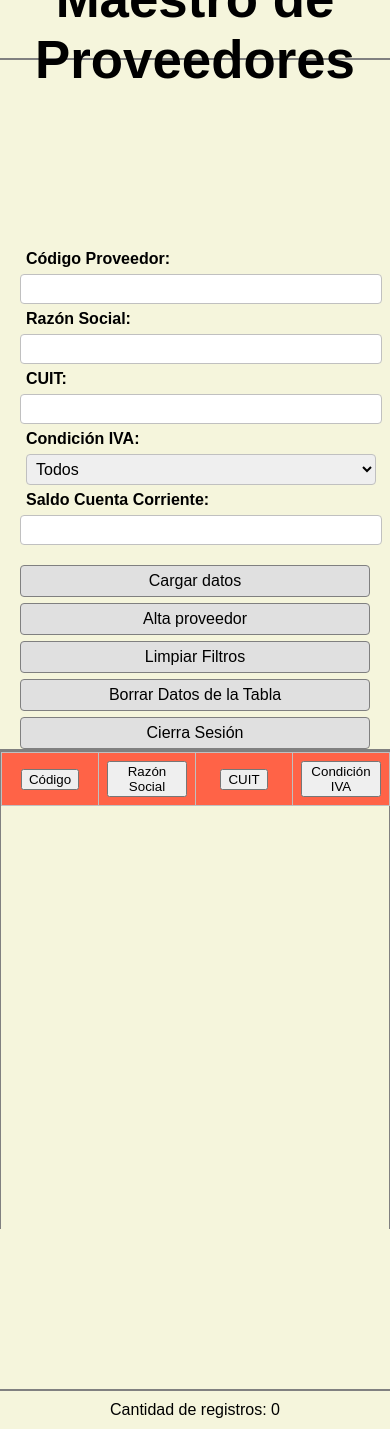
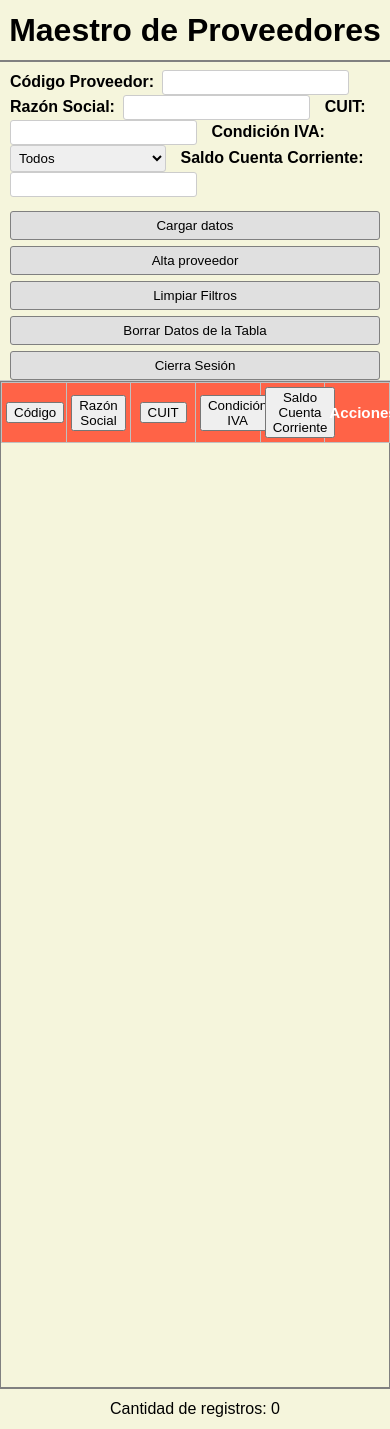
Before and after one commit to NicolasBranca/ProgramacionEnAmbienteDeRedes, a PHP site: page /Php/sesion/app_modulo1/index.php in a window 390 px wide. Run offline with PHP 8.4, Linux system fonts and the light colour scheme; a user stored in the database is signed in; data comes from the database, SQL or seed files in the repository; lists and menus that the app fills with data are empty.

Commit message:
reset css

```diff
--- a/Php/sesion/app_modulo1/index.php
+++ b/Php/sesion/app_modulo1/index.php
@@ -3,361 +3,176 @@
 ?>
 <!DOCTYPE html>
 <html lang="es">
-
 <head>
     <meta charset="UTF-8">
     <meta name="viewport" content="width=device-width, initial-scale=1.0">
     <title>Maestro de proveedores</title>
     <script src="https://code.jquery.com/jquery-3.6.0.min.js"></script>
     <style>
+/* Reset y estructura básica */
 body {
-    font-family: Arial, sans-serif;
-    background-color: #F5F5DC;
     margin: 0;
     padding: 0;
+    font-family: Arial, sans-serif;
+    background: #f5f5dc;
     height: 100vh;
     box-sizing: border-box;
     overflow: hidden;
 }
-
 header {
-    background-color: #F5F5DC;
-    color: black;
-    text-align: center;
-    padding: 0;
-    font-size: 24px;
-    font-weight: bold;
+    position: fixed;
+    top: 0; left: 0; right: 0;
+    height: 60px;
+    background: #f5f5dc;
     border-bottom: 2px solid #808080;
-    position: fixed;
-    top: 0;
-    left: 0;
-    width: 100%;
-    z-index: 10;
-    height: 60px;
-    box-sizing: border-box;
     display: flex;
     align-items: center;
     justify-content: center;
+    z-index: 10;
 }
-
 header h1 {
     margin: 0;
-    font-size: 2.2em;
+    font-size: 2em;
     font-weight: bold;
-    width: 100%;
-    text-align: center;
 }
-
-/* Filtros: todos en una línea y pegados al header */
+main {
+    position: relative;
+    padding-top: 60px;
+    padding-bottom: 40px;
+    height: 100vh;
+    box-sizing: border-box;
+    display: flex;
+    flex-direction: column;
+}
 .filtros-container {
-    margin-top: 60px;
-    padding: 10px 20px 0 20px;
-    background: #F5F5DC;
-    display: flex;
-    flex-wrap: wrap;
-    align-items: center;
-    gap: 10px;
-    border-bottom: 2px solid #808080;
-    z-index: 5;
-    position: relative;
-    min-height: 60px;
-}
-
-.filtros-campos {
-    display: flex;
-    flex-wrap: wrap;
-    align-items: center;
-    gap: 10px;
-    width: 100%;
-}
-
-.filtros-botones {
+    background: #f5f5dc;
+    border-bottom: 1px solid #ccc;
+    padding: 10px 10px 0 10px;
     display: flex;
     flex-wrap: wrap;
     gap: 10px;
-    width: 100%;
-    margin-top: 10px;
+    align-items: center;
 }
-
-.filtros-container label {
+.filtros-campos label {
     font-weight: bold;
-    margin-right: 2px;
-    white-space: nowrap;
+    margin-right: 4px;
 }
-
-.filtros-container input,
-.filtros-container select {
-    padding: 5px;
-    border-radius: 4px;
-    border: 1px solid #C0C0C0;
-    font-size: 1em;
-    min-width: 80px;
-    max-width: 180px;
-    flex: 1 1 0;
+.filtros-campos input, .filtros-campos select {
+    margin-right: 10px;
+    padding: 4px;
+    border-radius: 3px;
+    border: 1px solid #ccc;
 }
-
-.filtros-container button {
+.filtros-botones {
+    display: flex;
+    gap: 8px;
+    margin-top: 8px;
+    flex-wrap: wrap;
+}
+.filtros-botones button {
     padding: 6px 12px;
-    border-radius: 4px;
+    border-radius: 3px;
     border: 1px solid #808080;
     background: #e0e0e0;
-    font-size: 1em;
     cursor: pointer;
-    flex: 0 0 auto;
 }
-
-.filtros-container button:hover {
+.filtros-botones button:hover {
     background: #d0d0d0;
 }
-
-/* Main: menos padding-top para que la tabla suba */
-main {
-    padding-top: 140px; /* header + filtros + botones */
-    padding-bottom: 60px; /* footer */
-    height: calc(100vh - 140px - 60px);
-    box-sizing: border-box;
+.table-wrapper {
+    flex: 1 1 auto;
     overflow: hidden;
+    background: #f5f5dc;
+    display: flex;
+    flex-direction: column;
 }
-
-/* Tabla: ajustar wrapper y tbody para que se vea completa */
-.table-wrapper {
-    width: 100%;
-    height: calc(100vh - 140px - 60px); /* header + filtros + botones + footer */
-    box-sizing: border-box;
-    overflow: auto;
-}
-
 #tablaProveedores {
     width: 100%;
     border-collapse: collapse;
     table-layout: fixed;
-    background: #F5F5DC;
+    background: #f5f5dc;
 }
-
 #tablaProveedores thead {
-    background-color: #FF6347;
-    color: white;
+    background: #ff6347;
+    color: #fff;
     position: sticky;
     top: 0;
-    z-index: 5;
+    z-index: 2;
 }
-
 #tablaProveedores th, #tablaProveedores td {
+    border: 1px solid #c0c0c0;
+    padding: 6px;
     text-align: center;
-    border: 1px solid #C0C0C0;
-    padding: 8px;
-    background-clip: padding-box;
     font-size: 1em;
 }
-
-#tablaProveedores th {
-    background-color: #FF6347;
-    color: white;
-}
-
-#tablaProveedores td {
-    background-color: #808080;
-    color: white;
-}
-
 #tablaProveedores tbody {
     display: block;
+    height: calc(100vh - 60px - 40px - 70px - 60px); /* header, footer, filtros, margen */
+    overflow-y: auto;
     width: 100%;
-    overflow-y: auto;
-    height: calc(100vh - 140px - 60px - 42px); /* header + filtros + botones + footer + thead aprox */
 }
-
 #tablaProveedores thead, #tablaProveedores tfoot {
     display: table;
     width: 100%;
     table-layout: fixed;
 }
-
 #tablaProveedores tr {
     display: table;
     width: 100%;
     table-layout: fixed;
 }
-
-/* Footer: altura mayor y siempre visible */
 footer {
-    background-color: #F5F5DC;
-    color: black;
-    text-align: center;
-    padding: 10px 0 10px 0;
     position: fixed;
-    bottom: 0;
-    width: 100%;
+    left: 0; right: 0; bottom: 0;
+    height: 40px;
+    background: #f5f5dc;
     border-top: 2px solid #808080;
-    z-index: 10;
-    height: 40px;
-    box-sizing: border-box;
-    font-size: 1em;
-    left: 0;
-    /* Asegura que el footer esté siempre visible */
     display: flex;
     align-items: center;
     justify-content: center;
+    font-size: 1em;
+    z-index: 10;
 }
-
-.action-button {
-    background-color: #D3D3D3;
-    color: black;
-    border: 1px solid #808080;
-    padding: 5px 10px;
-    margin: 5px;
-    cursor: pointer;
-    font-size: 14px;
-    border-radius: 5px;
-}
-
-.action-button:hover {
-    background-color: #C0C0C0;
-}
-
-.modify-button {
-    background-color: #4CAF50;
-    color: white;
-}
-
-.delete-button {
-    background-color: #F44336;
-    color: white;
-}
-
+/* Modal simple */
 .modal {
     display: none;
     position: fixed;
     z-index: 100;
-    left: 0;
-    top: 0;
-    width: 100%;
-    height: 100%;
-    overflow: auto;
-    background-color: rgba(0, 0, 0, 0.5);
+    left: 0; top: 0; width: 100%; height: 100%;
+    background: rgba(0,0,0,0.5);
 }
-
 .modal-content {
-    background-color: #808080;
-    margin: 10% auto;
+    background: #808080;
+    color: #fff;
+    margin: 5% auto;
     padding: 20px;
-    border: 1px solid #888;
-    width: 60%;
-    box-shadow: 0 4px 8px rgba(0, 0, 0, 0.2);
-    border-radius: 10px;
-    color: white;
+    border-radius: 8px;
+    width: 90%;
+    max-width: 500px;
+    position: relative;
 }
-
 .close {
-    color: #aaa;
-    float: right;
+    position: absolute;
+    top: 10px; right: 20px;
     font-size: 28px;
     font-weight: bold;
+    color: #fff;
     cursor: pointer;
 }
-
-.close:hover,
-.close:focus {
-    color: white;
-    text-decoration: none;
-    cursor: pointer;
-}
-
-.modal-content input[type="text"],
-.modal-content select {
-    width: calc(100% - 20px);
-    padding: 10px;
-    margin: 8px 0;
-    display: inline-block;
-    border: 1px solid #ccc;
-    border-radius: 4px;
-    box-sizing: border-box;
-}
-
-.modal-content input[type="text"]:focus,
-.modal-content select:focus {
-    border-color: #FF6347;
-    outline: none;
-}
-
-.modal-content .submit-button {
-    background-color: #FF6347;
-    color: white;
-    border: none;
-    padding: 10px 20px;
-    margin-top: 10px;
-    cursor: pointer;
-    border-radius: 4px;
-    font-size: 16px;
-}
-
-.modal-content .submit-button:hover {
-    background-color: #D94E3B;
-}
-
-@media (max-width: 1100px) {
-    .filtros-campos, .filtros-botones {
+@media (max-width: 900px) {
+    .filtros-container, .filtros-botones, .filtros-campos {
         flex-direction: column;
+        align-items: stretch;
         gap: 6px;
     }
-    main {
-        padding-top: 180px;
+    #tablaProveedores th, #tablaProveedores td {
+        font-size: 0.95em;
+        padding: 4px;
     }
-    .table-wrapper {
-        height: calc(100vh - 180px - 60px);
-    }
-    #tablaProveedores tbody {
-        height: calc(100vh - 180px - 60px - 42px);
-    }
-}
-
-@media (max-width: 768px) {
-    .filtros-container {
-        flex-direction: column;
-        align-items: stretch;
-        flex-wrap: wrap;
-    }
-    .filtros-campos, .filtros-botones {
-        flex-direction: column;
-        gap: 6px;
-        width: 100%;
-    }
-    .filtros-container label,
-    .filtros-container input,
-    .filtros-container select,
-    .filtros-container button {
-        width: 100%;
-        max-width: 100%;
-        min-width: 0;
-        margin-right: 0;
-    }
-    .modal-content {
-        width: 80%;
-    }
-
-    .table-input th,
-    .table-input input,
-    .table-input select,
-    .table-data th,
-    .table-data td {
-        font-size: 14px;
-    }
-
-    .action-button {
-        font-size: 12px;
-    }
-
-    /* Ocultar columnas Saldo Cuenta Corriente y Acciones en la tabla */
-    #tablaProveedores th:nth-child(5),
-    #tablaProveedores td:nth-child(5),
-    #tablaProveedores th:nth-child(6),
-    #tablaProveedores td:nth-child(6) {
-        display: none;
-    }
+    .modal-content { width: 98%; }
 }
     </style>
 </head>
-
 <body>
 <header>
     <h1>Maestro de Proveedores</h1>
```
